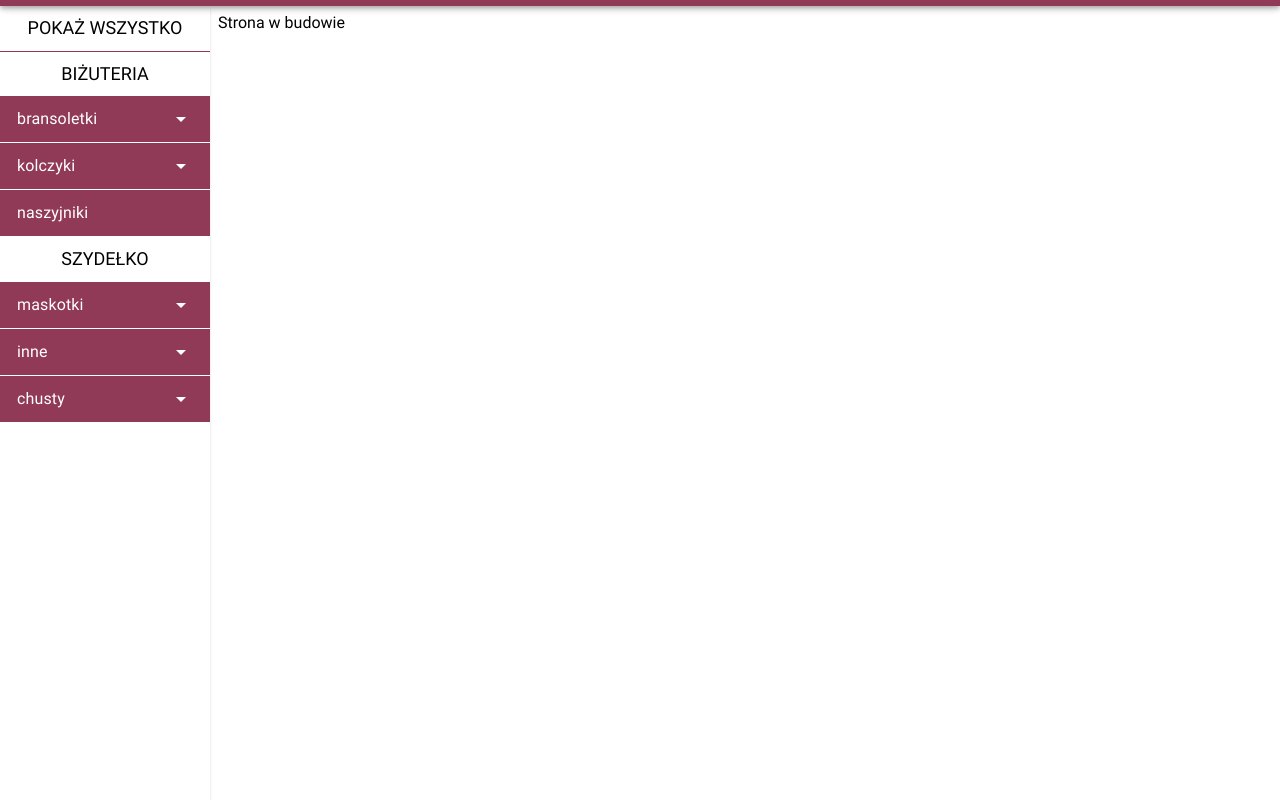
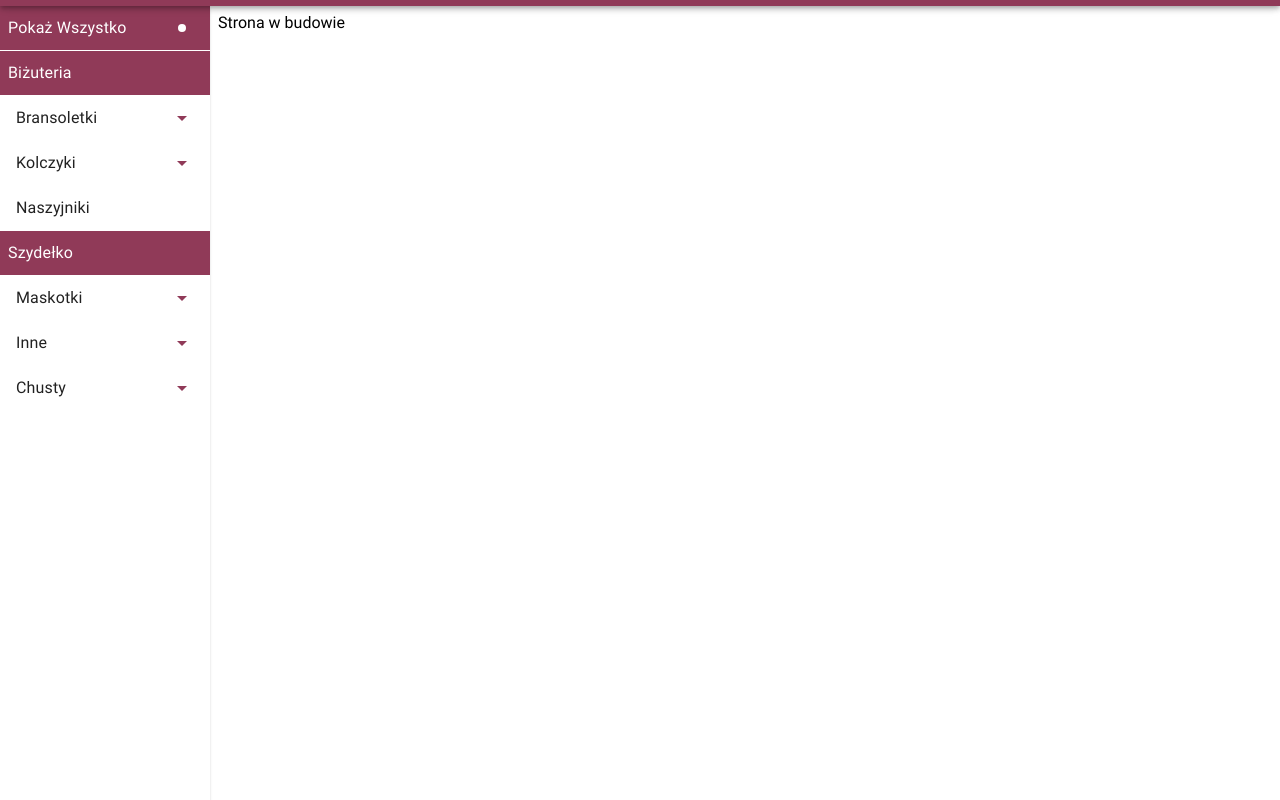
Before and after one commit to KrzysztofZiemski/paulahandmade, a Gatsby site: page /calendar in a window 1280 px wide. Shown: the part 69-869 px from the top of the page. Built offline with nearby package versions, Linux system fonts and the light colour scheme; Gatsby itself is replaced by a stand-in of ours.

Commit message:
add desktop new view

```diff
--- /dev/null
+++ b/src/components/LeftAndMobileNavigation/Dot.tsx
@@ -0,0 +1,26 @@
+import React from "react"
+import { makeStyles, Theme } from "@material-ui/core"
+import { FunctionComponent } from "react"
+const useStyles = makeStyles(theme => ({
+  root: {
+    width: 24,
+    height: 24,
+    display: "flex",
+    alignItems: "center",
+    justifyContent: "center",
+    "&::after": {
+      content: '""',
+      display: "block",
+      padding: 4,
+      backgroundColor: theme.palette.primary.main,
+      borderRadius: "50%",
+    },
+  },
+}))
+
+const Dot = ({ className }: { className?: string }) => {
+  const classes = useStyles()
+  return <div className={`${classes.root} ${className || ""}`}></div>
+}
+
+export default Dot
--- a/src/components/LeftAndMobileNavigation/NavigationItem.tsx
+++ b/src/components/LeftAndMobileNavigation/NavigationItem.tsx
@@ -11,65 +11,67 @@ import {
   Typography,
 } from "@material-ui/core"
 import ArrowDropDownIcon from "@material-ui/icons/ArrowDropDown"
-import { Link } from "gatsby"
-import React, { useState } from "react"
+
+import React, { useEffect, useState } from "react"
 import { getSlugify } from "../../helpers/getSlugify"
 import { NameOfCategory } from "../../types/datoCmsCategoryProduct"
 import CustomDivider from "./CustomDivider"
 import { useLocation } from "@reach/router"
+import Dot from "./Dot"
+import { Link } from "gatsby"
 
 const useStyles = makeStyles((theme: Theme) => ({
   item: {
     "&.MuiListItem-root": {
-      [theme.breakpoints.up("md")]: {
-        backgroundColor: theme.palette.primary.main,
-        color: theme.palette.common.white,
-        border: `1px solid ${theme.palette.primary.main}`,
-      },
+      whiteSpace: "nowrap",
+      textTransform: "capitalize",
+      // paddingLeft: theme.spacing(3),
+      // [theme.breakpoints.up("md")]: {
+      //   backgroundColor: theme.palette.primary.main,
+      //   color: theme.palette.common.white,
+      //   border: `1px solid ${theme.palette.primary.main}`,
+      // },
     },
     "&.Mui-selected.MuiListItem-root": {
-      color: theme.palette.primary.main,
-      backgroundColor: "inherit",
-      [theme.breakpoints.up("md")]: {
-        border: `1px solid ${theme.palette.primary.main}`,
-      },
+      // color: theme.palette.primary.main,
+      // backgroundColor: "inherit",
+      // [theme.breakpoints.up("md")]: {
+      //   border: `1px solid ${theme.palette.primary.main}`,
+      // },
     },
   },
+  active: {
+    backgroundColor: "rgba(49,122,140, .1)",
+  },
   subMenuItem: {
-    "&.Mui-selected.MuiListItem-root": {
-      color: theme.palette.primary.main,
-      backgroundColor: "inherit",
+    "&.MuiListItem-root": {
       whiteSpace: "nowrap",
-      [theme.breakpoints.up("md")]: {
-        "& span": {
-          fontWeight: 700,
-        },
-      },
-    },
-    "&.MuiListItem-root": {
-      paddingLeft: theme.spacing(4),
-      [theme.breakpoints.up("md")]: {
-        color: theme.palette.primary.main,
-        backgroundColor: theme.palette.common.white,
-      },
+      paddingLeft: theme.spacing(3),
+      textTransform: "capitalize",
+      // paddingLeft: theme.spacing(4),
+      // [theme.breakpoints.up("md")]: {
+      //   color: theme.palette.primary.main,
+      //   backgroundColor: theme.palette.common.white,
+      // },
     },
   },
   title: {
-    fontWeight: 700,
-    [theme.breakpoints.up("md")]: {
-      fontWeight: 400,
-    },
+    // fontWeight: 700,
+    // [theme.breakpoints.up("md")]: {
+    //   fontWeight: 400,
+    // },
   },
   downIcon: {
     minWidth: "auto",
-    zIndex: 10000,
-    [theme.breakpoints.up("md")]: {
-      "& svg": {
-        color: "white",
-      },
-    },
+    // zIndex: 10000,
+    // [theme.breakpoints.up("md")]: {
+    //   "& svg": {
+    //     color: "white",
+    //   },
+    // },
   },
 }))
+
 type Category = {
   name: NameOfCategory
   subcategories: string[]
@@ -107,19 +109,26 @@ const NavigationItem = ({
 
   const handleSwitchOpen = () => setIsOpen(prev => !prev)
 
+  const isCategoryActive = !!location.hash
+    .replaceAll("/", "")
+    .includes(link.replaceAll("/", ""))
   return (
     <>
       <MenuItem
         component={Link}
         onClick={handleSwitchOpen}
         to={link}
-        className={`${classes.item}`}
+        className={`${classes.item} ${isCategoryActive ? classes.active : ""}`}
       >
         <ListItemText
           primary={<Typography className={classes.title}>{name}</Typography>}
         />
         <ListItemIcon className={classes.downIcon}>
-          {!!subcategories.length && <ArrowDropDownIcon color="primary" />}
+          {isCategoryActive ? (
+            <Dot />
+          ) : (
+            !!subcategories.length && <ArrowDropDownIcon color="primary" />
+          )}
         </ListItemIcon>
       </MenuItem>
       {!!subcategories.length && (
@@ -127,17 +136,26 @@ const NavigationItem = ({
           <List component="div" disablePadding>
             {subcategories.map(subcategory => {
               const subCategoryLink = `${link}/${getSlugify(subcategory)}`
+              const isActive =
+                location.hash.replaceAll("/", "") ===
+                subCategoryLink.replaceAll("/", "")
               return (
                 <ListItem
                   onClick={onClose}
                   component={Link}
-                  to={`${link}/${getSlugify(subcategory)}`}
-                  className={classes.subMenuItem}
+                  to={subCategoryLink}
+                  className={`${classes.subMenuItem} ${
+                    isActive ? classes.active : ""
+                  }`}
                   key={subcategory}
                   button
-                  selected={!!location.hash.includes(subCategoryLink)}
                 >
                   <ListItemText primary={subcategory} />
+                  {isActive && (
+                    <ListItemIcon className={classes.downIcon}>
+                      <Dot />
+                    </ListItemIcon>
+                  )}
                 </ListItem>
               )
             })}
--- /dev/null
+++ b/src/components/LeftAndMobileNavigation/NavigationItemType.tsx
@@ -0,0 +1,81 @@
+import {
+  Divider,
+  ListItemIcon,
+  ListItemText,
+  makeStyles,
+  MenuItem,
+} from "@material-ui/core"
+import { useLocation } from "@reach/router"
+import { Link } from "gatsby"
+import React, { FunctionComponent } from "react"
+import Dot from "./Dot"
+
+const useStyles = makeStyles(theme => ({
+  navType: {
+    color: theme.palette.common.white,
+    // paddingTop: theme.spacing(1.5),
+    // paddingBottom: theme.spacing(1.5),
+    paddingLeft: theme.spacing(1),
+    textTransform: "capitalize",
+    backgroundColor: theme.palette.primary.main,
+    "&:hover": {
+      color: theme.palette.common.black,
+    },
+    "&:hover div::after": {
+      backgroundColor: theme.palette.primary.main,
+    },
+  },
+  active: {
+    // backgroundColor: "rgba(49,122,140, .1)",
+  },
+  driver: {
+    backgroundColor: theme.palette.common.white,
+  },
+  icon: {
+    minWidth: "auto",
+  },
+  dot: {
+    "&::after": {
+      backgroundColor: theme.palette.common.white,
+    },
+  },
+}))
+
+interface NavigationItemTypeProps {
+  text: string
+  to: string
+  exactly?: boolean
+}
+
+const NavigationItemType: FunctionComponent<NavigationItemTypeProps> = ({
+  text,
+  to,
+  exactly,
+}) => {
+  const classes = useStyles()
+  const location = useLocation()
+
+  const isActive = exactly
+    ? location.hash.replaceAll("/", "") === to.replaceAll("/", "")
+    : !!location.hash.replaceAll("/", "").includes(to.replaceAll("/", ""))
+
+  return (
+    <>
+      <MenuItem
+        component={Link}
+        className={`${classes.navType} ${isActive ? classes.active : ""}`}
+        to={to}
+      >
+        <ListItemText primary={text} />
+        {isActive && (
+          <ListItemIcon className={classes.icon}>
+            <Dot className={classes.dot} />
+          </ListItemIcon>
+        )}
+      </MenuItem>
+      <Divider className={classes.driver} />
+    </>
+  )
+}
+
+export default NavigationItemType
--- a/src/components/LeftAndMobileNavigation/NavigationItems.tsx
+++ b/src/components/LeftAndMobileNavigation/NavigationItems.tsx
@@ -1,33 +1,9 @@
-import { Divider, makeStyles } from "@material-ui/core"
-import { Link } from "gatsby"
-import { FunctionComponent } from "react"
+import React, { FunctionComponent } from "react"
+import { getSlugify } from "../../helpers/getSlugify"
 import { categoriesList } from "../../utils/cateroriesList"
 import { routes } from "../../utils/routes"
 import NavigationItem from "./NavigationItem"
-import React from "react"
-import { getSlugify } from "../../helpers/getSlugify"
-import CustomDivider from "./CustomDivider"
-
-const useStyles = makeStyles(theme => ({
-  navType: {
-    backgroundColor: theme.palette.primary.main,
-    color: theme.palette.common.white,
-    padding: theme.spacing(1),
-    textDecoration: "none",
-    display: "block",
-    [theme.breakpoints.up("md")]: {
-      backgroundColor: theme.palette.common.white,
-      textAlign: "center",
-      padding: theme.spacing(1.5),
-      fontSize: 18,
-      color: theme.palette.common.black,
-      textTransform: "uppercase",
-    },
-  },
-  driver: {
-    backgroundColor: theme.palette.primary.main,
-  },
-}))
+import NavigationItemType from "./NavigationItemType"
 
 interface NavigationItemsProps {
   onClose?: () => void
@@ -36,22 +12,14 @@ interface NavigationItemsProps {
 const NavigationItems: FunctionComponent<NavigationItemsProps> = ({
   onClose,
 }) => {
-  const classes = useStyles()
-
   return (
     <>
-      <Link className={classes.navType} to={"/"}>
-        Pokaż wszystko
-      </Link>
-      <Divider className={classes.driver} />
+      <NavigationItemType exactly text={"Pokaż wszystko"} to={"/"} />
       {categoriesList.map(({ type, categories }) => {
         const baseUrl = `${routes.products}/${getSlugify(type)}`
         return (
           <div key={type}>
-            <Link className={classes.navType} to={baseUrl}>
-              {type}
-            </Link>
-
+            <NavigationItemType text={type} to={baseUrl} />
             {categories.map(category => {
               return (
                 <NavigationItem
```
